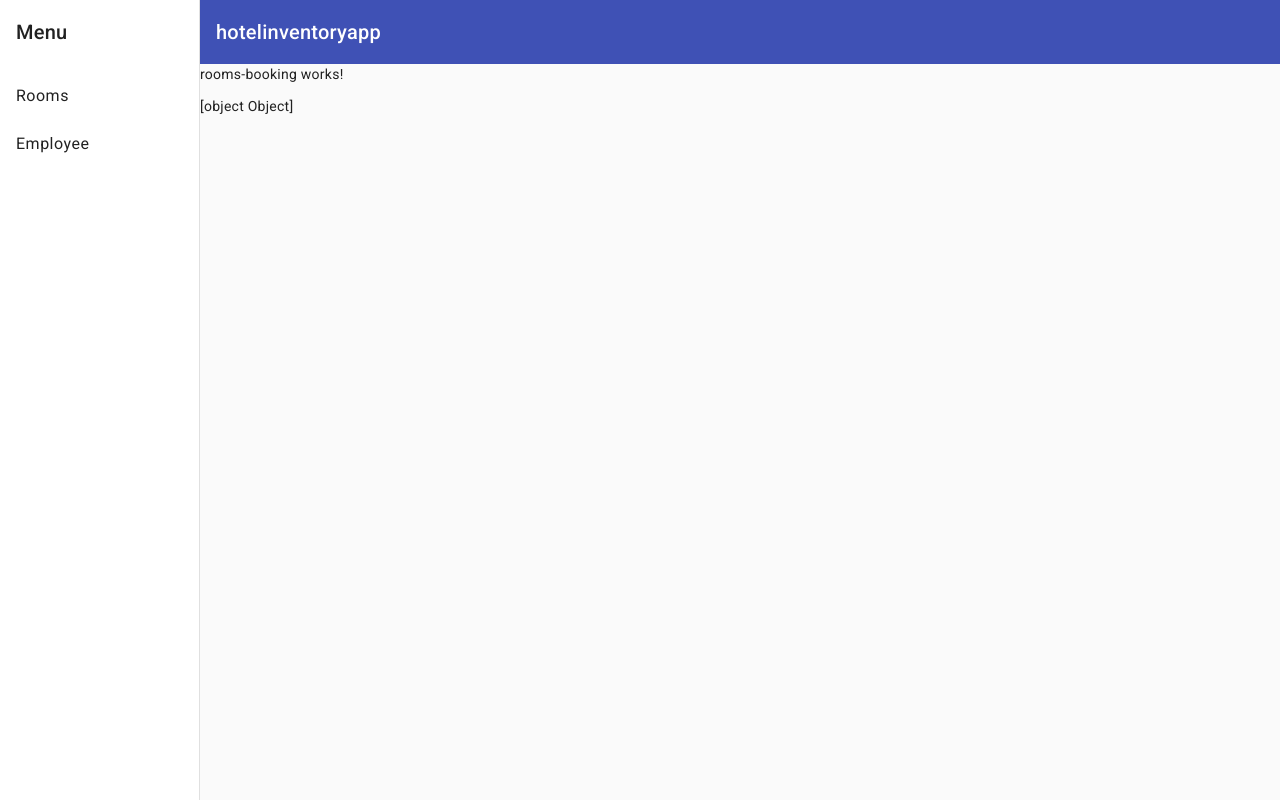
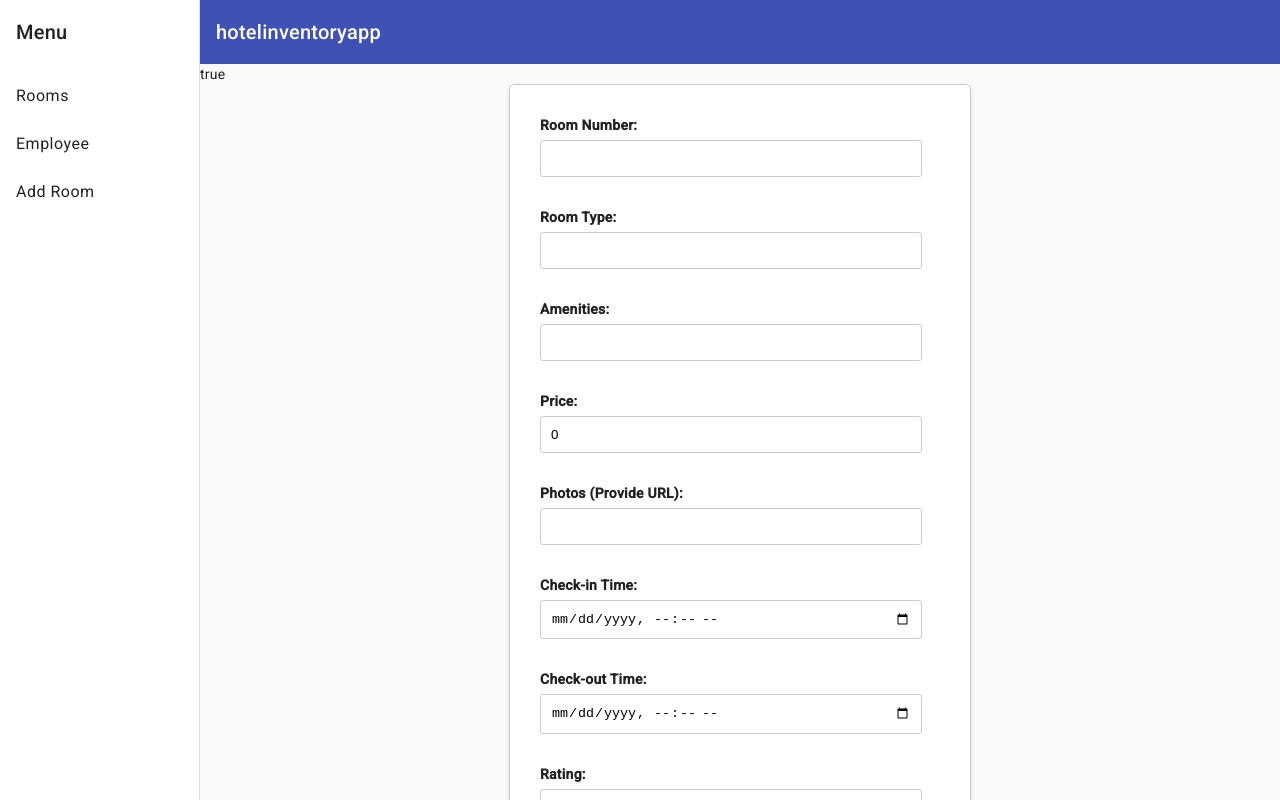
Before and after one commit to Subashtech14/Angular-Balance-Course, an Angular app: page /rooms/add in a window 1280 px wide. Built offline with nearby package versions, Linux system fonts and the light colour scheme.

Commit message:
Form Handling Validation Submition etc..

```diff
--- a/src/app/app-nav/app-nav.component.html
+++ b/src/app/app-nav/app-nav.component.html
@@ -5,6 +5,7 @@
     <mat-nav-list>
       <a mat-list-item href="rooms">Rooms</a>
       <a mat-list-item href="emoloyee">Employee</a>
+      <a mat-list-item href="rooms/add">Add Room</a>
     </mat-nav-list>
   </mat-sidenav>
   <mat-sidenav-content>
--- a/src/app/app-routing.module.ts
+++ b/src/app/app-routing.module.ts
@@ -4,10 +4,12 @@ import { EmployeeComponent } from './employee/employee.component';
 import { RoomsComponent } from './rooms/rooms.component';
 import { NotfoundComponent } from './notfound/notfound.component';
 import { RoomsBookingComponent } from './rooms/rooms-booking/rooms-booking.component';
+import { RoomsAddComponent } from './rooms/rooms-add/rooms-add.component';
 
 const routes: Routes = [
   { path: 'emoloyee', component: EmployeeComponent },
   { path: 'rooms', component: RoomsComponent },
+  { path: 'rooms/add', component: RoomsAddComponent },
   { path: 'rooms/:id', component: RoomsBookingComponent },
   { path: '', redirectTo: 'rooms', pathMatch: 'full' },
   { path: '**', component: NotfoundComponent }
--- a/src/app/app.module.ts
+++ b/src/app/app.module.ts
@@ -20,6 +20,9 @@ import { MatIconModule } from '@angular/material/icon';
 import { MatListModule } from '@angular/material/list';
 import { NotfoundComponent } from './notfound/notfound.component';
 import { RoomsBookingComponent } from './rooms/rooms-booking/rooms-booking.component';
+import { RoomsAddComponent } from './rooms/rooms-add/rooms-add.component';
+import { FormsModule } from '@angular/forms';
+import { LoginComponent } from './login/login.component';
 function initFactory(initService: InitService) {
   return () => initService.init();
 }
@@ -34,6 +37,8 @@ function initFactory(initService: InitService) {
     AppNavComponent,
     NotfoundComponent,
     RoomsBookingComponent,
+    RoomsAddComponent,
+    LoginComponent,
   ],
   imports: [
     BrowserModule,
@@ -45,6 +50,7 @@ function initFactory(initService: InitService) {
     MatSidenavModule,
     MatIconModule,
     MatListModule,
+    FormsModule,
   ],
   providers: [
     {
--- /dev/null
+++ b/src/app/login/login.component.html
@@ -0,0 +1 @@
+<p>login works!</p>
--- /dev/null
+++ b/src/app/rooms/rooms-add/rooms-add.component.html
@@ -0,0 +1,36 @@
+<!-- {{room | json}} -->
+<!-- {{roomsForm.pristine | json}}
+{{roomsForm.dirty | json}}
+{{roomsForm.invalid | json}}
+{{roomsForm.value | json}} -->
+{{roomsForm.invalid | json}}
+<div *ngIf="successMessage != ''">
+    {{successMessage}}
+</div>
+<form #roomsForm="ngForm" (ngSubmit)="AddRoom(roomsForm)" >
+    <div>
+        <label min= "5" max="30" for="roomNumber">Room Number:</label>
+        <input type="text" id="roomNumber" name="roomNumber" [(ngModel)]="room.roomNumber"><br><br>
+        <label for="roomType">Room Type:</label>
+        <input type="text" id="roomType" name="roomType" required [(ngModel)]="room.roomType"><br><br>
+        <label for="amenities">Amenities:</label>
+        <input #roomamenities="ngModel" type="text" id="amenities" minlength="5" maxlength="30" name="amenities" required [(ngModel)]="room.amenities"><br><br>
+        <div class="error" *ngIf="roomamenities.dirty && roomamenities.errors?.['minlength'] || roomamenities.errors?.['maxlength']">
+           <p>A minimum of 5 characters is required</p>
+        </div>
+        <label for="price">Price:</label>
+        <input type="number" id="price" name="price" required [(ngModel)]="room.price"><br><br>
+        <label for="photos">Photos (Provide URL):</label>
+        <input type="text" id="photos" name="photos" required [(ngModel)]="room.photos"><br><br>
+        <label for="checkinTime">Check-in Time:</label>
+        <input type="datetime-local" id="checkinTime" name="checkinTime" required
+            [(ngModel)]="room.checkinTime"><br><br>
+        <label for="checkoutTime">Check-out Time:</label>
+        <input type="datetime-local" id="checkoutTime" name="checkoutTime" required
+            [(ngModel)]="room.checkoutTime"><br><br>
+        <label for="rating">Rating:</label>
+        <input type="number" id="rating" name="rating" min="1" max="5" step="0.1" required><br><br>
+        <input [disabled]="roomsForm.invalid" type="submit" value="Submit" >
+        <input class="reset" type="submit" value="Reset" (click)="Reset(roomsForm)" >
+    </div>
+</form>
--- /dev/null
+++ b/src/app/rooms/rooms-add/rooms-add.component.scss
@@ -0,0 +1,68 @@
+body {
+    font-family: Arial, sans-serif;
+    background-color: #f2f2f2;
+
+}
+
+h1 {
+    text-align: center;
+}
+
+form {
+    max-width: 400px;
+    margin: 0 auto;
+    padding: 30px;
+    background-color: #ffffff;
+    border: 1px solid #ccc;
+    border-radius: 5px;
+    box-shadow: 0 2px 5px rgba(0, 0, 0, 0.1);
+    // display: flex;
+    // justify-content: center;
+    // align-items: center;
+}
+
+label {
+    display: block;
+    margin-bottom: 5px;
+    font-weight: bold;
+}
+
+input[type="text"],
+input[type="number"],
+input[type="datetime-local"] {
+    width: 90%;
+    padding: 10px ;
+    margin-bottom: 10px;
+    border: 1px solid #ccc;
+    border-radius: 3px;
+}
+
+input[type="submit"] {
+    background-color: #007bff;
+    color: #fff;
+    border: none;
+    padding: 10px 20px;
+    border-radius: 3px;
+    cursor: pointer;
+}
+
+input[type="submit"]:hover {
+    background-color: #0056b3;
+}
+input[type="text"],
+input[type="number"],
+input[type="datetime-local"],
+input[type="submit"] {
+    padding-left: 10px;
+    padding-right: 10px;
+}
+.error{
+    background-color: rgba(255, 0, 0, 0.685);
+    color: white;
+}
+p{
+    padding: 10px;
+}
+.reset{
+    margin-left: 20px;
+}
--- /dev/null
+++ b/src/app/rooms/rooms-add/rooms-add.component.ts
@@ -0,0 +1,35 @@
+import { Component } from '@angular/core';
+import { RoomList } from '../rooms';
+import { RoomsService } from '../services/rooms.service';
+import { NgForm } from '@angular/forms';
+
+@Component({
+  selector: 'hinv-rooms-add',
+  templateUrl: './rooms-add.component.html',
+  styleUrls: ['./rooms-add.component.scss']
+})
+export class RoomsAddComponent {
+  constructor(private roomsService: RoomsService) {
+
+  }
+  room: RoomList = {
+    roomNumber: '',
+    roomType: '',
+    amenities: '',
+    price: 0,
+    photos: '',
+    checkinTime: new Date(),
+    checkoutTime: new Date(),
+    rating: 0
+  }
+  successMessage: string = '';
+  AddRoom(roomForm: NgForm) {
+    this.roomsService.addRoom(this.room).subscribe((data) => {
+      this.successMessage = 'Room Added Successfully';
+      roomForm.resetForm();
+    });
+  }
+  Reset(roomForm: NgForm) {
+    roomForm.resetForm();
+  }
+}
--- a/src/app/rooms/rooms.component.html
+++ b/src/app/rooms/rooms.component.html
@@ -13,9 +13,7 @@
 <div *ngIf="selectedRoom">
   {{selectedRoom|json}}
 </div>
-<button (click)="addRoom()">
-  Add Room
-</button>
+
 <div *ngIf="rooms$|async as rooms ">
   <hinv-rooms-list [rooms]="rooms " [title]="title" (selectedRoom)="selectRoom($event)"></hinv-rooms-list>
 </div>
--- a/src/app/rooms/rooms.ts
+++ b/src/app/rooms/rooms.ts
@@ -4,7 +4,7 @@ export interface Room{
     bookedRooms:number;
 }
 export interface RoomList{
-    roomNumber:string;
+    roomNumber?:string;
     roomType:string;
     amenities:string;
     price:number;
```
Also changed, not shown: src/app/login/login.component.ts (added, +10 -0 lines), src/app/login/login.component.scss (added), 2 other files (tests, documents, lock files or other folders).
